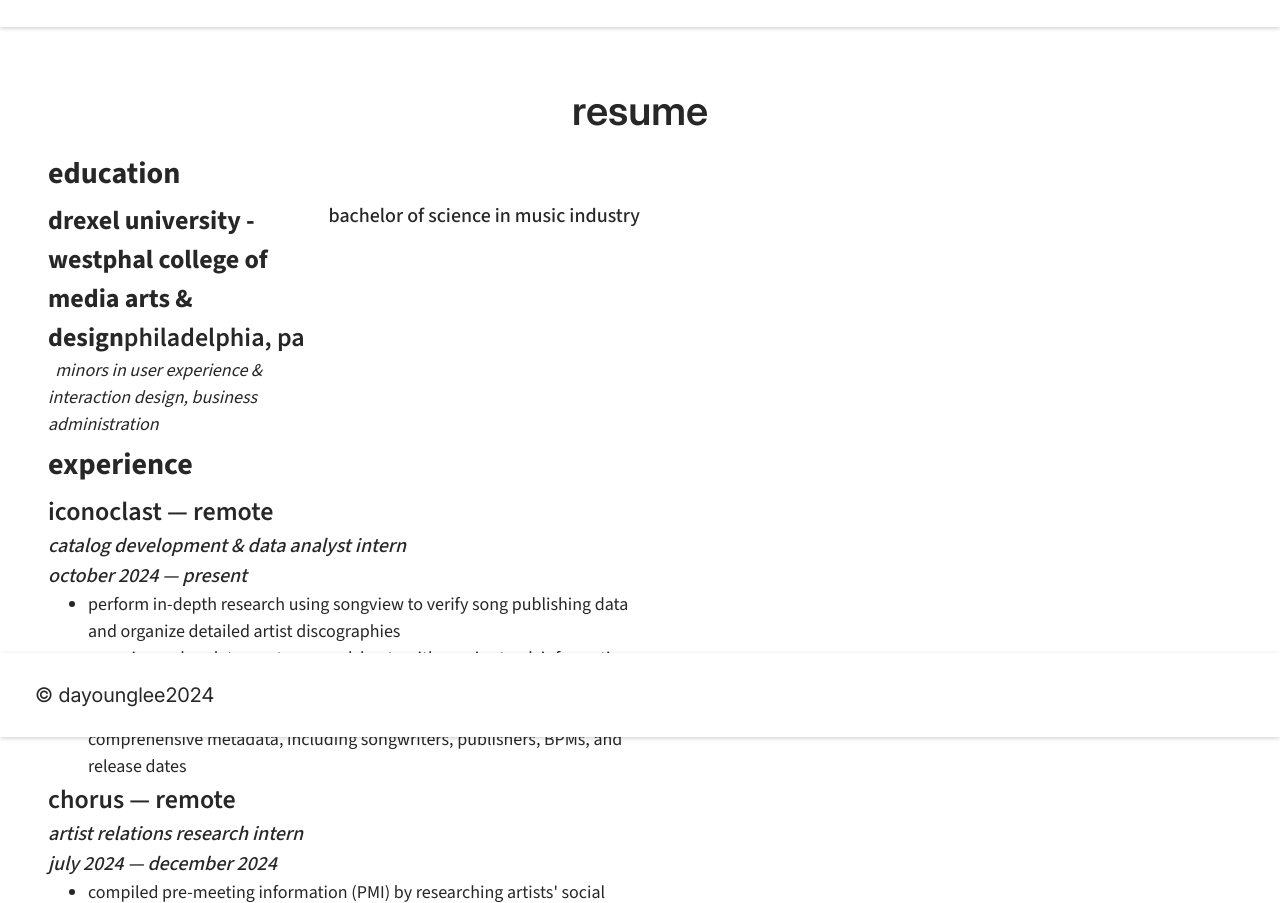
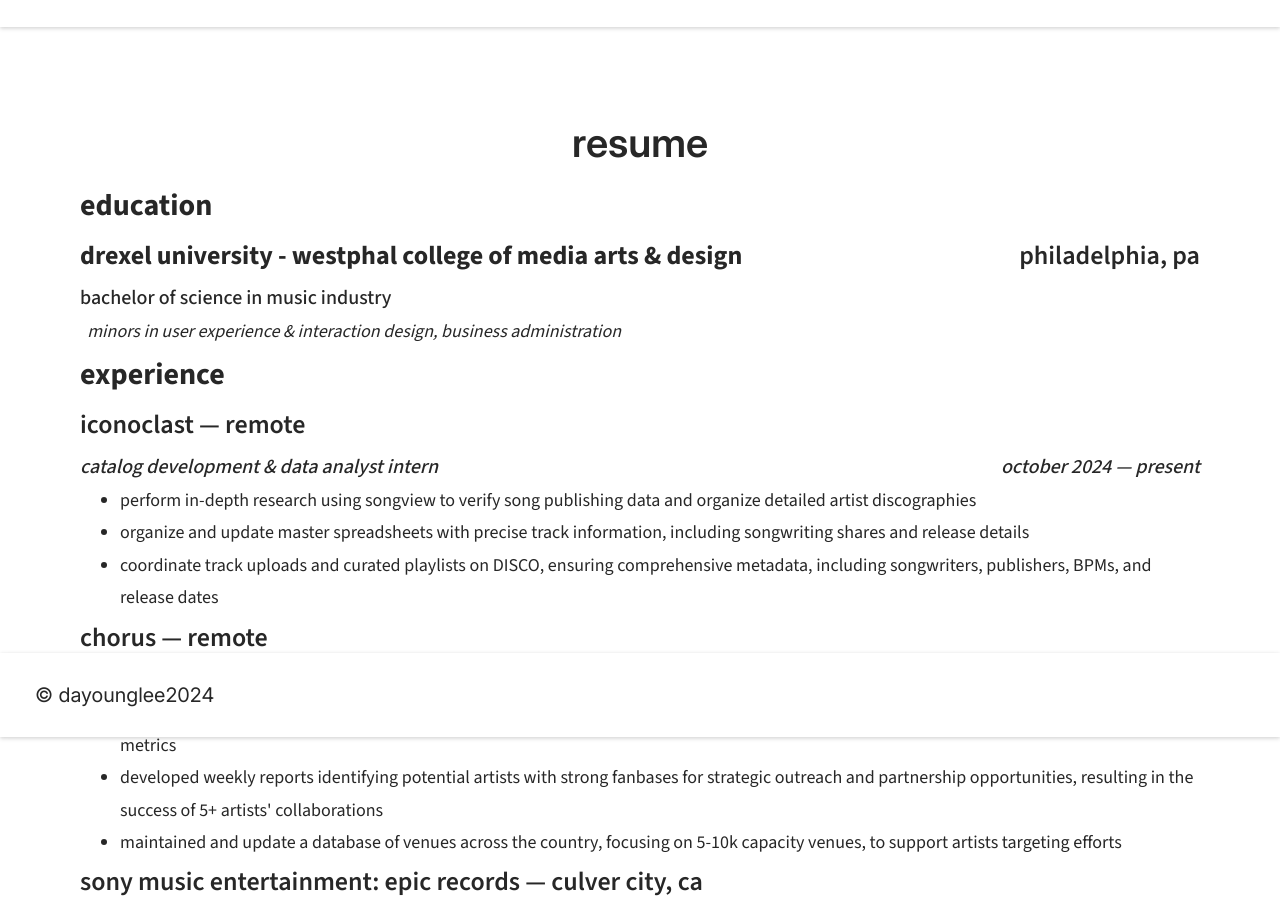
Before and after one commit to dayounglee5/idm222-dl969, a plain HTML site: page resume.html in a window 1280 px wide. Shown: the part 63-966 px from the top of the page. Drawn offline with Linux system fonts and the light colour scheme.

Commit message:
Update Info

```diff
--- a/resume.html
+++ b/resume.html
@@ -40,11 +40,8 @@
         <h1>resume</h1>
         <div class="education-content">
             <h2>education</h2>
-            <div class="university-content">
-                <h3><b>drexel university - westphal college of media arts & design</b>philadelphia, pa</h3>
-
-            </div>
-
+            <h3><b>drexel university - westphal college of media arts & design</b></h3>
+            <h3 class="philadelphia">philadelphia, pa</h3>
             <h4>bachelor of science in music industry</h4>
             <p><i>&nbsp;&nbsp;minors in user experience & interaction design, business administration</i></p>
         </div>
@@ -52,7 +49,7 @@
             <h2>experience</h2>
             <h3>iconoclast — remote</h3>
             <h4><i>catalog development & data analyst intern</i></h4>
-            <h4><i>october 2024 — present</i></h4>
+            <h4 class="date"><i>october 2024 — present</i></h4>
             <ul>
                 <li>perform in-depth research using songview to verify song publishing data and organize detailed artist discographies</li>
                 <li>organize and update master spreadsheets with precise track information, including songwriting shares and release details</li>
@@ -61,7 +58,7 @@
 
             <h3>chorus — remote</h3>
             <h4><i>artist relations research intern</i></h4>
-            <h4><i>july 2024 — december 2024</i></h4>
+            <h4 class="date"><i>july 2024 — december 2024</i></h4>
             <ul>
                 <li>compiled pre-meeting information (PMI) by researching artists' social media presence, analyzing fan engagement activities, and gathering metrics</li>
                 <li>developed weekly reports identifying potential artists with strong fanbases for strategic outreach and partnership opportunities, resulting in the success of 5+ artists' collaborations</li>
@@ -70,7 +67,7 @@
 
             <h3>sony music entertainment: epic records — culver city, ca</h3>
             <h4><i>sync marketing intern</i></h4>
-            <h4><i>june 2024 — august 2024</i></h4>
+            <h4 class="date"><i>june 2024 — august 2024</i></h4>
             <ul>
                 <li>managed the upload of all new record label releases to DISCO while compiling the weekly "New Music Friday" email sent to over 2,000 industry partners</li>
                 <li>facilitated to external client pitches and support marketing target initiatives for staff, aiding in successful placements of popular TV shows</li>
@@ -79,7 +76,7 @@
 
             <h3>venice music — remote</h3>
             <h4><i>sync intern</i></h4>
-            <h4><i>january 2024 — may 2024</i></h4>
+            <h4 class="date"><i>january 2024 — may 2024</i></h4>
             <ul>
                 <li>conducted target pitches of music selections to prospective clients, tailoring proposals to align with their unique requirements and preferences</li>
                 <li>assisted in licensing and clearance procedures, ensuring compliance with legal and contractual obligations for all music placements</li>
@@ -88,7 +85,7 @@
 
             <h3>zync music — remote</h3>
             <h4><i>creative marketing and A&R intern</i></h4>
-            <h4><i>august 2023 — november 2023</i></h4>
+            <h4 class="date"><i>august 2023 — november 2023</i></h4>
             <ul>
                 <li>integrated 50+ songs into library systems by creating descriptive tags for incoming tracks, ensuring accurate categorization and improving library management efficiency</li>
                 <li>evaluated and provided constructive feedback on incoming music submissions, contributing to a comprehensive and quality-assured selection process</li>
@@ -97,7 +94,7 @@
 
             <h3>scorekeepers music — remote</h3>
             <h4><i>music licensing and research intern</i></h4>
-            <h4><i>june 2023 — september 2023</i></h4>
+            <h4 class="date"><i>june 2023 — september 2023</i></h4>
             <ul>
                 <li>executed client research and outreach strategies across corporate, university, and television sectors, fostering partnerships and driving business growth</li>
                 <li>managed and organized extensive music catalogs for enhanced accessibility and collaboration with artists within scorekeepers music by leveraging DISCO</li>
@@ -106,7 +103,7 @@
 
             <h3>SOTA DTLA — remote</h3>
             <h4><i>social media & data analyst intern</i></h4>
-            <h4><i>april 2023 — june 2023</i></h4>
+            <h4 class="date"><i>april 2023 — june 2023</i></h4>
             <ul>
                 <li>generated and delivered comprehensive daily social media reports for artists, providing valuable insights and performance metrics to facilitate data-driven decision-making and track their online presence and engagement</li>
                 <li>extracted data on artists' songs, analyzing key metrics and trends and delivering detailed analytical reports by utilizing chartmetric</li>
--- a/styles/stylesheet.css
+++ b/styles/stylesheet.css
@@ -27,7 +27,9 @@
     box-sizing: border-box;
     margin: 0;
 }
-
+body{
+    padding-bottom: 50px;
+}
 /* general styles for header/nav */
 header {
     display: flex;
@@ -147,7 +149,7 @@ header {
         margin: 0;
         font-family: var(--main-font);
         color: var(--secondary-color);
-        font-size: 20px;
+        font-size: 16px;
     }
 
     .image-container {
@@ -857,7 +859,8 @@ header {
     display: grid;
     grid-template-columns: repeat(4,1fr);
     grid-template-rows: auto;
-    margin: 3rem;
+    margin: 5rem;
+
 
     h1{
         grid-column: 2 / span 2;
@@ -871,7 +874,7 @@ header {
     }
 
     .education-content{
-        grid-column: 1 / span 2;
+        grid-column: 1 / span 4;
         display: grid;
         grid-template-columns: 1fr auto;
 
@@ -887,34 +890,46 @@ header {
 
         h3{
             grid-column: 1 / span 3;
+            grid-row: 2;
             font-family: var(--secondary-font);
             color: var(--secondary-color);
             font-style: normal;
             font-weight: 600;
             font-size: 26px;
-            line-height: 150%;
+            line-height: 180%;
         }
 
         h4{
+            grid-column: 1;
+            grid-row: 3;
             font-family: var(--secondary-font);
             color: var(--secondary-color);
             font-style: normal;
             font-weight: 500;
             font-size: 20px;
-            line-height: 150%;
+            line-height: 180%;
         }
         p{
+            grid-column: 1;
+            grid-row: 4;
             font-family: var(--secondary-font);
             color: var(--secondary-color);
             font-style: normal;
             font-weight: 400;
             font-size: 18px;
-            line-height: 150%;
+            line-height: 180%;
+        }
+        .philadelphia{
+            grid-column: 1;
+            grid-row: 2;
+            justify-self: end;
         }
     }
 
     .experience-content{
-        grid-column: 1 / span 2;
+        grid-column: 1 / span 5;
+        display: grid;
+        grid-template-columns: 1fr auto;
 
         h2{
             font-family: var(--secondary-font);
@@ -926,29 +941,50 @@ header {
         }
 
         h3{
+            grid-column: 1 / span 3;
             font-family: var(--secondary-font);
             color: var(--secondary-color);
             font-style: normal;
             font-weight: 600;
             font-size: 26px;
-            line-height: 150%;
+            line-height: 180%;
         }
 
         h4{
+            grid-column: 1 / span 3;
             font-family: var(--secondary-font);
             color: var(--secondary-color);
             font-style: normal;
             font-weight: 500;
             font-size: 20px;
-            line-height: 150%;
+            line-height: 180%;
+        }
+
+        h4.date{
+            grid-column: 5;
+            justify-self: end;
         }
         ul, li{
+            grid-column: 1 / span 5;
             font-family: var(--secondary-font);
             color: var(--secondary-color);
             font-style: normal;
             font-weight: 400;
             font-size: 18px;
-            line-height: 150%;
+            line-height: 180%;
+        }
+    }
+
+    .skills-content{
+        grid-column: 1 / span 5;
+
+        p{
+            font-family: var(--secondary-font);
+            color: var(--secondary-color);
+            font-style: normal;
+            font-weight: 400;
+            font-size: 18px;
+            line-height: 180%;
         }
     }
 }
```
